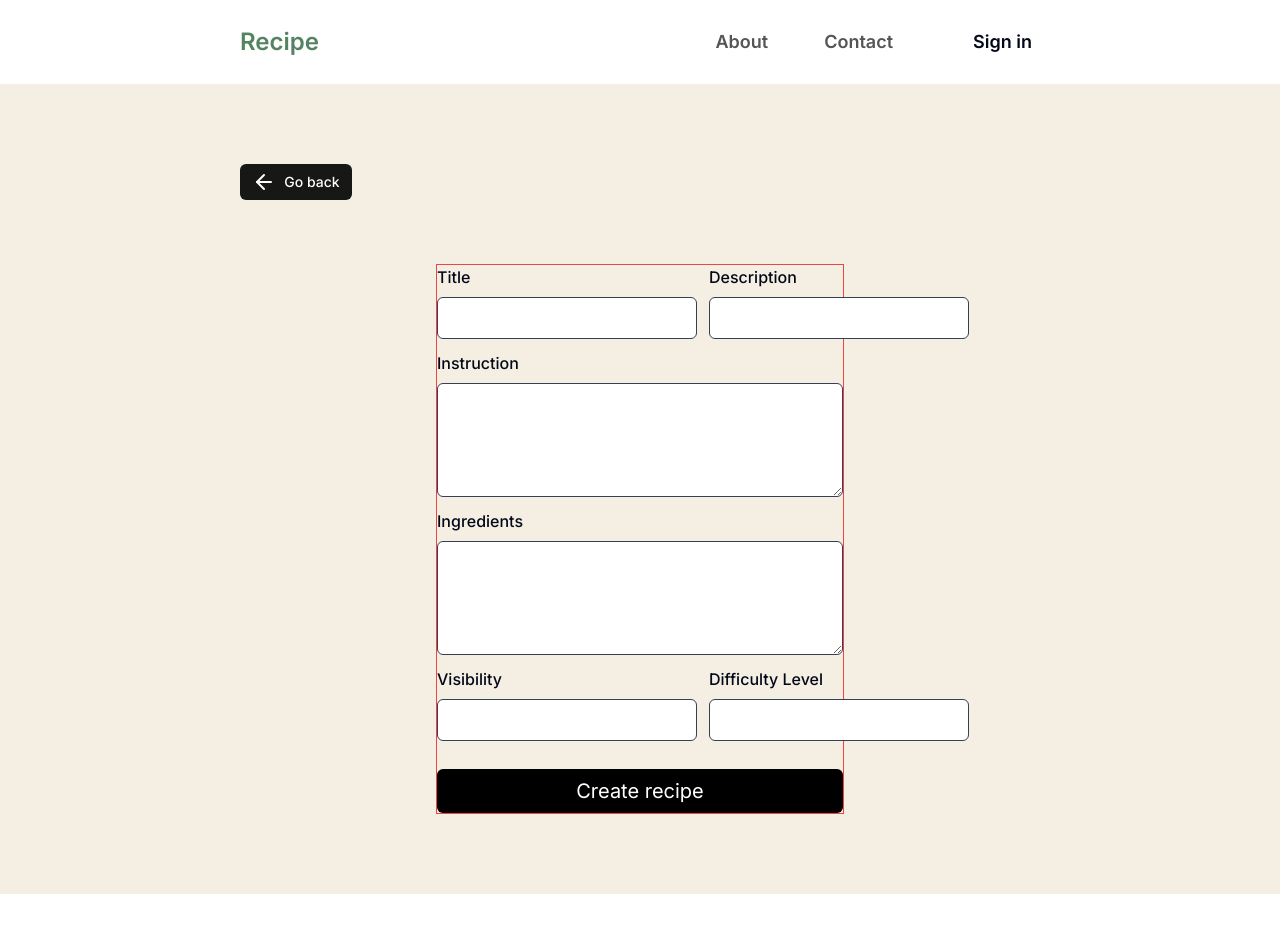
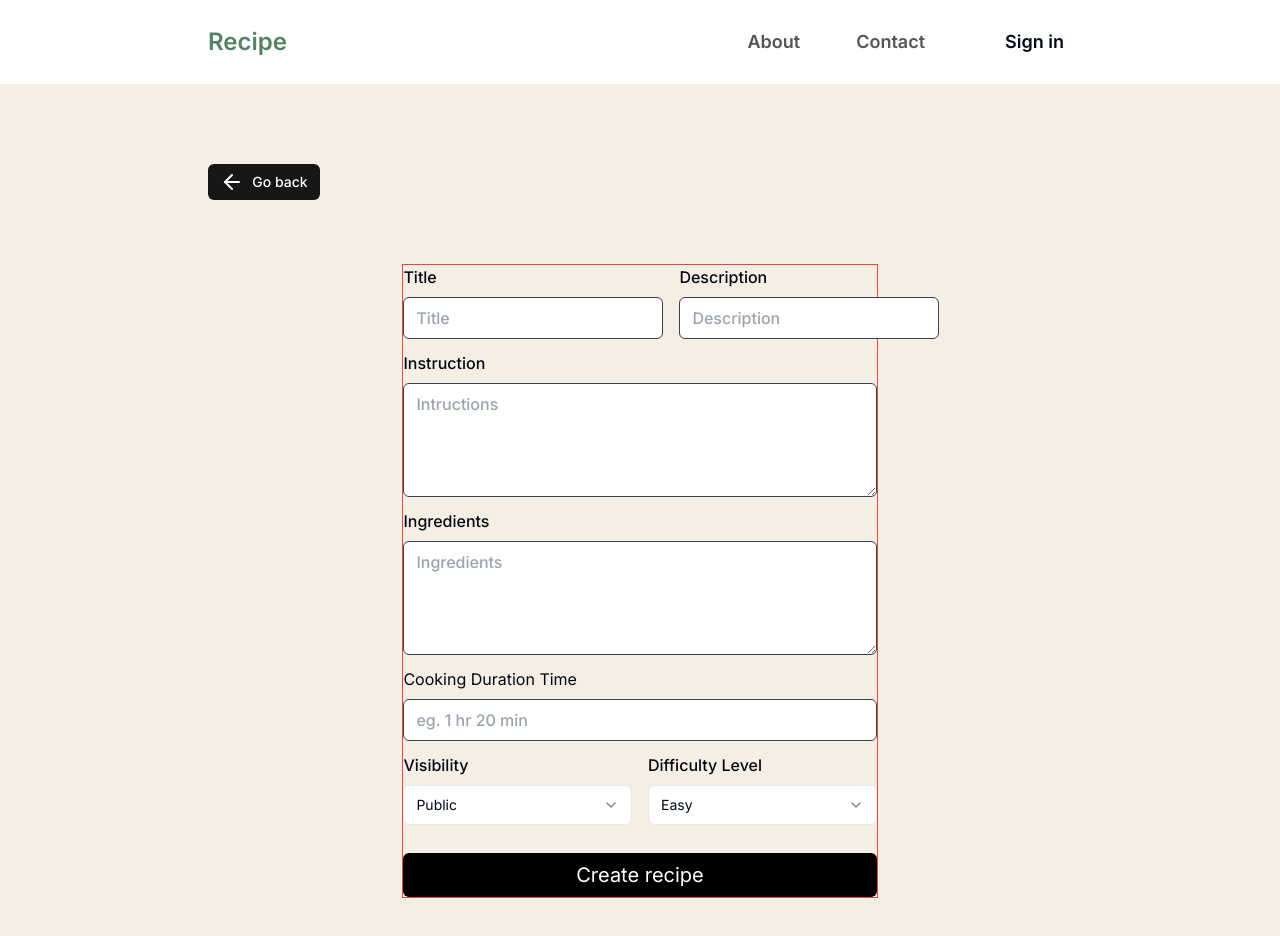
Before and after one commit to primado/recipe-web, a Next.js app: page /create-recipe in a window 1280 px wide. Shown: the top 936 px of the page. Before the commit the page ends 894 px from the top, so only its background shows below. Built offline with nearby package versions, Linux system fonts and the light colour scheme.

Commit message:
adding creat recipe form

```diff
--- a/app/create-recipe/page.tsx
+++ b/app/create-recipe/page.tsx
@@ -11,7 +11,7 @@ export default function Dashboard() {
     return (
         <>
             <Navbar />
-            <section className="bg-tan w-full px-60 py-20">
+            <section className="bg-tan w-full px-52 py-20">
                 <CreateRecipe />
             </section>
 
--- a/app/feed/page.tsx
+++ b/app/feed/page.tsx
@@ -23,7 +23,7 @@ export default function Dashboard() {
     return (
         <>
             <Navbar />
-            <section className="bg-tan w-full px-60 py-20">
+            <section className="bg-tan w-full px-52 py-20">
                 <PublicRecipeFeed />
             </section>
 
--- a/components/createComponent/createRecipe.tsx
+++ b/components/createComponent/createRecipe.tsx
@@ -1,19 +1,102 @@
 'use client'
 
-import { ArrowLeft, ArrowLeftIcon, ArrowLeftSquare, ArrowRightSquareIcon } from "lucide-react"
+import { ArrowLeftIcon,  } from "lucide-react"
 import { useRouter } from "next/navigation"
 import { Button } from "../ui/button"
+import { useForm } from "react-hook-form"
+import { ErrorMessage } from "@hookform/error-message"
+import axios from "axios"
+import {
+    Select,
+    SelectContent,
+    SelectItem,
+    SelectTrigger,
+    SelectValue,
+  } from "@/components/ui/select"
+import { useMutation, useQueryClient } from "@tanstack/react-query"
+import { Accesstoken } from "@/lib/globalVar"
+import { toast } from "sonner"
 
 
+
+type RecipeDTO = {
+    id: number,
+    title: string,
+    instruction: string,
+    description: string,
+    ingredient: string,
+    cook_time_duration: string,
+    visibility: string,
+    difficulty_level: string,
+    recipe__image: string,
+}
+
+
+const token = Accesstoken
 
 export default function CreateRecipe() {
 
     const router = useRouter()
+    const queryClient = useQueryClient()
+
+    //  React Hook Form for form handling
+
+    const { register, handleSubmit, reset, formState: { errors } } = useForm<RecipeDTO>({
+        criteriaMode: 'all',
+        defaultValues: {
+            id: 0,
+            title: '',
+            instruction: '',
+            description: '',
+            ingredient: '',
+            cook_time_duration: '',
+            visibility: 'public',
+            difficulty_level: '',
+            recipe__image: '',
+        }
+    })
+
+    // Tanstack React Query
+
+    const createRecipeMutation = useMutation({
+        mutationKey: ['createRecipe'],
+        mutationFn: async (newCreateRecipeData: RecipeDTO) => {
+            const response = await axios.post('http://localhost:8000/api/recipe', newCreateRecipeData, {
+                headers: {
+                    'Content-Type': 'multipart/form-data',
+                    'Authorization': `Bearer  ${token}`
+                }
+            })
+
+            console.log(response.data);
+            return response.data
+        },
+        onSuccess: () => {
+            toast.success("Recipe created successfully", {
+                position: 'top-center',
+                duration: 3000,
+                closeButton: true
+            })
+            queryClient.invalidateQueries({queryKey: ['publicRecipes']})
+            router.refresh()
+
+        }
+    })
+
+    const onSubmit = async (data: RecipeDTO) => {
+        console.log('Create Recipe form data =>', data);
+        createRecipeMutation.mutateAsync(data)
+    }
+
+
 
     return (
         <>
             <div className="flex flex-col w-full gap-16">
-                <Button size={'sm'} variant={'default'} className="bg-black rounded-md w-[5rem] px-14 py-2 opacity-90 flex flex-row justify-center items-center">
+                <Button
+                     size={'sm'} variant={'default'}
+                     onClick={() => router.back()}
+                     className="bg-black rounded-md w-[5rem] px-14 py-2 opacity-90 flex flex-row justify-center items-center">
                     <p className="text-white flex flex-row gap-x-2 items-center justify-center">
                         <ArrowLeftIcon  className="font-semibold text-base text-white"/>
                         Go back
@@ -21,20 +104,42 @@ export default function CreateRecipe() {
                 </Button>
                 <div className="flex flex-col w-full justify-center items-center">
 
-                    <form action="" className="flex flex-col gap-y-3 justify-center items-start max-w-[51%] border border-red-500">
-                        <div className="flex flex-row w-full gap-3">
+                    <form onSubmit={handleSubmit(onSubmit)}  className="flex flex-col gap-y-3 justify-center items-start max-w-[55%] w-[55%] border border-red-500">
+                        <div className="flex flex-row w-full gap-4">
                             <div className="flex flex-col w-full gap-y-2 ">
                                 <label htmlFor="title" className="text-base font-medium">Title</label>
                                 <input
                                     type="text"
+                                    {...register('title', {
+                                        required: {
+                                            value: true,
+                                            message: 'The Title is a field required field.'
+                                        },
+                                        maxLength: {
+                                            value: 150,
+                                            message: 'Accepts a maximum of 150 characters.'
+                                        }
+                                    })}
+                                    placeholder="Title"
                                     className="bg-white focus:outline-none px-3 py-2 font-medium text-base border border-slate-700 focus:ring-2 focus:ring-yellow-600 focus:border-0 rounded-md"
 
                                 />
                             </div>
                             <div className="flex flex-col w-full gap-y-2 ">
-                                <label htmlFor="title" className="text-base font-medium">Description</label>
+                                <label htmlFor="description" className="text-base font-medium">Description</label>
                                 <input
                                     type="text"
+                                    {...register("description", {
+                                        required: {
+                                            value: true,
+                                            message: "The Description is a field required."
+                                        },
+                                        maxLength: {
+                                            value: 150,
+                                            message: "Accepts a maximum of 150 characters."
+                                        }
+                                    })}
+                                    placeholder="Description"
                                     className="bg-white focus:outline-none px-3 py-2 font-medium text-base border border-slate-700 focus:ring-2 focus:ring-yellow-600 focus:border-0 rounded-md"
                                 />
                             </div>
@@ -46,6 +151,13 @@ export default function CreateRecipe() {
                                 <textarea
                                     cols={30}
                                     rows={4}
+                                    {...register("instruction", {
+                                        required: {
+                                            value: false,
+                                            message: "The intruction is not required field."
+                                        }
+                                    })}
+                                    placeholder="Intructions"
                                     className="bg-white focus:outline-none px-3 py-2 font-medium text-base border border-slate-700 focus:ring-2 focus:ring-yellow-600 focus:border-0 rounded-md"
                                 />
                             </div>
@@ -54,30 +166,63 @@ export default function CreateRecipe() {
                                 <textarea
                                     cols={30}
                                     rows={4}
+                                    {...register("ingredient", {
+                                        required: {
+                                            value: false,
+                                            message: "The Ingredients is not a required field."
+                                        }
+                                    })}
+                                    placeholder="Ingredients"
                                     className="bg-white focus:outline-none px-3 py-2 font-medium text-base border border-slate-700 focus:ring-2 focus:ring-yellow-600 focus:border-0 rounded-md"
                                 />
                             </div>
                         </div>
-                        <div className="flex flex-row w-full gap-3">
+                        <div className="flex flex-col w-full gap-y-2">
+                            <label htmlFor="cooking_duration_time">Cooking Duration Time</label>
+                            <input
+                                type="text"
+                                {...register("cook_time_duration", {
+                                    required: {
+                                        value: true,
+                                        message: "Cooking Duration Time is a required field"
+                                    }
+                                })}
+                                placeholder="eg. 1 hr 20 min"
+                                className="bg-white focus:outline-none px-3 py-2 font-medium text-base border border-slate-700 focus:ring-2 focus:ring-yellow-600 focus:border-0 rounded-md"
+                            />
+                        </div>
+                        <div className="flex flex-row w-full gap-4">
                             <div className="flex flex-col w-full gap-y-2">
-                                <label htmlFor="intruction" className="text-base font-medium">Visibility</label>
-                                <input
-                                    type="text"
-
-                                    className="bg-white focus:outline-none px-3 py-2 font-medium text-base border border-slate-700 focus:ring-2 focus:ring-yellow-600 focus:border-0 rounded-md"
-                                />
+                                <label htmlFor="visibility" className="text-base font-medium">Visibility</label>
+                                <Select>
+                                    <SelectTrigger>
+                                        <SelectValue placeholder="Public"/>
+                                    </SelectTrigger>
+                                    <SelectContent>
+                                       <SelectItem value="public">Public</SelectItem>
+                                       <SelectItem value="public">Private</SelectItem>
+                                    </SelectContent>
+                                </Select>
                             </div>
                             <div className="flex flex-col w-full gap-y-2">
-                                <label htmlFor="intruction" className="text-base font-medium">Difficulty Level</label>
-                                <input
-                                    type="text"
-                                    className="bg-white focus:outline-none px-3 py-2 font-medium text-base border border-slate-700 focus:ring-2 focus:ring-yellow-600 focus:border-0 rounded-md"
-                                />
+                                <label htmlFor="difficulty_level" className="text-base font-medium">Difficulty Level</label>
+                                <Select>
+                                    <SelectTrigger>
+                                        <SelectValue placeholder="Easy"/>
+                                    </SelectTrigger>
+                                    <SelectContent
+                                        className="bg-whit focus:border-none focus:outline-none px-3 py-2 font-medium text-base border border-slate-700 focus:ring-2 focus:ring-yellow-600 focus:border-0 rounded-md"
+                                    >
+                                       <SelectItem value="public">Easy</SelectItem>
+                                       <SelectItem value="public">Medium</SelectItem>
+                                       <SelectItem value="public">Hard</SelectItem>
+                                    </SelectContent>
+                                </Select>
                             </div>
                         </div>
                         <div className="mt-4 w-full">
                             <button
-
+                            type="submit"
                             className="bg-black hover:opacity-90 w-full text-white text-xl py-2 hover:font-medium rounded-md transition-colors duration-300 ease-in-out"
                         >
                             <span>Create recipe</span>
--- a/components/universal/navbar.tsx
+++ b/components/universal/navbar.tsx
@@ -31,7 +31,7 @@ export default function Navbar() {
 
     return (
         <>
-            <nav className="bg-white flex flex-row justify-between items-center gap-x-12 shadow-md py-5 w-full px-60">
+            <nav className="bg-white flex flex-row justify-between items-center gap-x-12 shadow-md py-5 w-full px-52">
                 <div className="">
                     <Link href="/" className="text-brand text-2xl font-semibold hover:text-emerald-600 hover:transition-all hover:duration-300">
                         <p>Recipe</p>
```
Also changed, not shown: components/detail/profile-settings.tsx (renamed from components/detail/settings.tsx).
